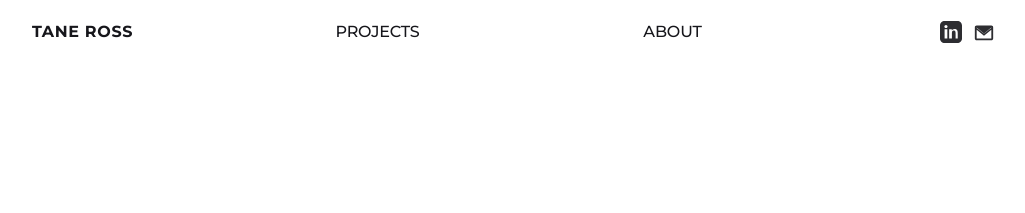
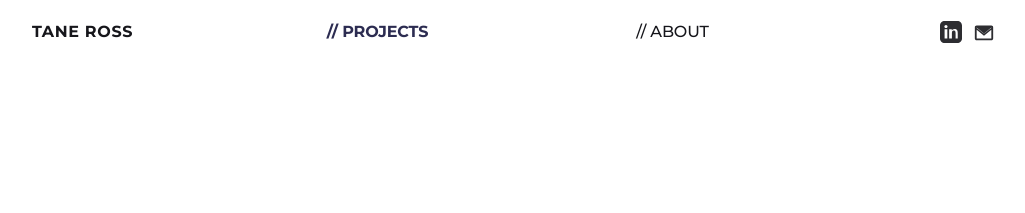
Before and after one commit to projekt2050/Portfolio, a Jekyll site: the page built from index.md, in a window 1280 px wide. Shown: the top 213 px of the page, without its empty margins (115-1140 px from the left). Built offline with Jekyll 4.4.1, drawn with Linux system fonts in a browser that asks for light colours.

Commit message:
Update gallery.html

```diff
--- a/_layouts/gallery.html
+++ b/_layouts/gallery.html
@@ -14,8 +14,8 @@
  <nav class="topnav" id="topnav">
   <div class="nav-grid">
     <div class="nav-item nav-logo">Tane Ross</div>
-    <a class="nav-item" href="{{ '/' | relative_url }}">Projects</a>
-    <a class="nav-item" href="{{ '/about/' | relative_url }}">About</a>
+    <a class="nav-item active" href="{{ '/' | relative_url }}">// Projects</a>
+    <a class="nav-item" href="{{ '/about/' | relative_url }}">// About</a>
     <div class="nav-item nav-icons">
       <a href="https://linkedin.com/in/YOUR_LINKEDIN" target="_blank" aria-label="LinkedIn">
         <!-- LinkedIn SVG icon -->
```
